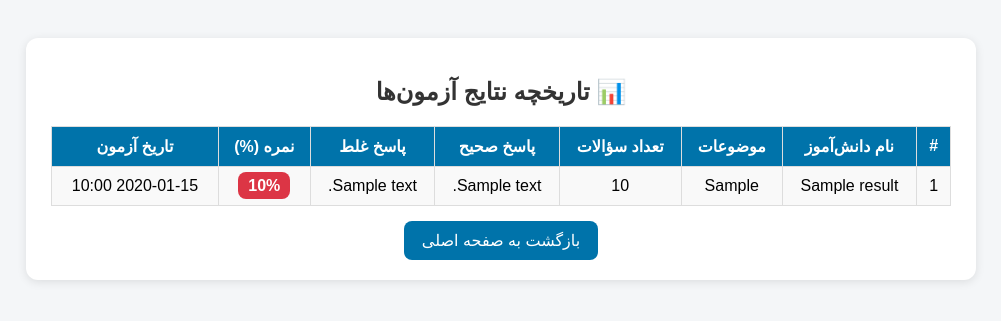
After one commit to secad135/quiz, a PHP site: page /results_history.php in a window 1280 px wide. The commit adds this page. Shown: the top 321 px of the page, without its empty margins (139-1140 px from the left). Run offline with PHP 8.4, Linux system fonts and the light colour scheme; tables that the repository leaves empty or names only in its code hold one stand-in row (values such as "Sample post").

Commit message:
student name, result history

```diff
--- a/index.php
+++ b/index.php
@@ -41,8 +41,9 @@ a.button:hover {
 <body>
 <div class="container">
   <h1>سیستم آزمون آنلاین PHP</h1>
-  <a href="quiz.php" class="button">شروع آزمون جدید</a>
+  <a href="start_quiz.php" class="button">شروع آزمون جدید</a>
   <a href="manage_questions.php" class="button">مدیریت سوالات</a>
+    <a href="results_history.php" class="button">نتایج قبلی</a>
 </div>
 </body>
 </html>
--- /dev/null
+++ b/results_history.php
@@ -0,0 +1,118 @@
+<?php
+require 'db.php';
+?>
+
+<!DOCTYPE html>
+<html lang="fa">
+<head>
+<meta charset="UTF-8">
+<title>تاریخچه نتایج آزمون‌ها</title>
+<style>
+body {
+    direction: rtl;
+    font-family: sans-serif;
+    background-color: #f4f6f8;
+    padding: 30px;
+}
+.container {
+    max-width: 900px;
+    margin: auto;
+    background: #fff;
+    padding: 20px 25px;
+    border-radius: 12px;
+    box-shadow: 0 2px 10px rgba(0,0,0,0.1);
+}
+h2 {
+    text-align: center;
+    color: #333;
+}
+table {
+    width: 100%;
+    border-collapse: collapse;
+    margin-top: 20px;
+}
+th, td {
+    border: 1px solid #ddd;
+    padding: 10px;
+    text-align: center;
+}
+th {
+    background: #0073aa;
+    color: white;
+}
+tr:nth-child(even) {
+    background: #f9f9f9;
+}
+.badge {
+    padding: 5px 10px;
+    border-radius: 8px;
+    color: white;
+    font-weight: bold;
+}
+.good { background: #28a745; }
+.bad { background: #dc3545; }
+.medium { background: #ffc107; color: #222; }
+a.back {
+    display: inline-block;
+    margin-top: 15px;
+    text-decoration: none;
+    background: #0073aa;
+    color: white;
+    padding: 10px 18px;
+    border-radius: 8px;
+}
+a.back:hover {
+    background: #005f87;
+}
+</style>
+</head>
+
+<body>
+<div class="container">
+    <h2>📊 تاریخچه نتایج آزمون‌ها</h2>
+
+    <table>
+        <tr>
+            <th>#</th>
+            <th>نام دانش‌آموز</th>
+            <th>موضوعات</th>
+            <th>تعداد سؤالات</th>
+            <th>پاسخ صحیح</th>
+            <th>پاسخ غلط</th>
+            <th>نمره (%)</th>
+            <th>تاریخ آزمون</th>
+        </tr>
+
+        <?php
+        $sql = "SELECT * FROM quiz_results ORDER BY created_at DESC";
+        $result = $conn->query($sql);
+
+        if ($result->num_rows > 0):
+            $count = 1;
+            while ($row = $result->fetch_assoc()):
+                $badgeClass = $row['score'] >= 80 ? 'good' : ($row['score'] >= 50 ? 'medium' : 'bad');
+        ?>
+            <tr>
+                <td><?= $count++ ?></td>
+                <td><?= htmlspecialchars($row['student_name']) ?></td>
+                <td><?= htmlspecialchars($row['topics']) ?></td>
+                <td><?= $row['total_questions'] ?></td>
+                <td><?= $row['correct_answers'] ?></td>
+                <td><?= $row['wrong_answers'] ?></td>
+                <td><span class="badge <?= $badgeClass ?>"><?= $row['score'] ?>%</span></td>
+                <td><?= date("Y-m-d H:i", strtotime($row['created_at'])) ?></td>
+            </tr>
+        <?php
+            endwhile;
+        else:
+            echo "<tr><td colspan='8'>هنوز هیچ نتیجه‌ای ثبت نشده است.</td></tr>";
+        endif;
+        ?>
+    </table>
+
+    <div style="text-align:center;">
+        <a href="index.php" class="back">بازگشت به صفحه اصلی</a>
+    </div>
+</div>
+</body>
+</html>
```
Also changed, not shown: quiz.php (+57 -8 lines), result.php (+12 -0 lines), start_quiz.php (added, +82 -0 lines).
